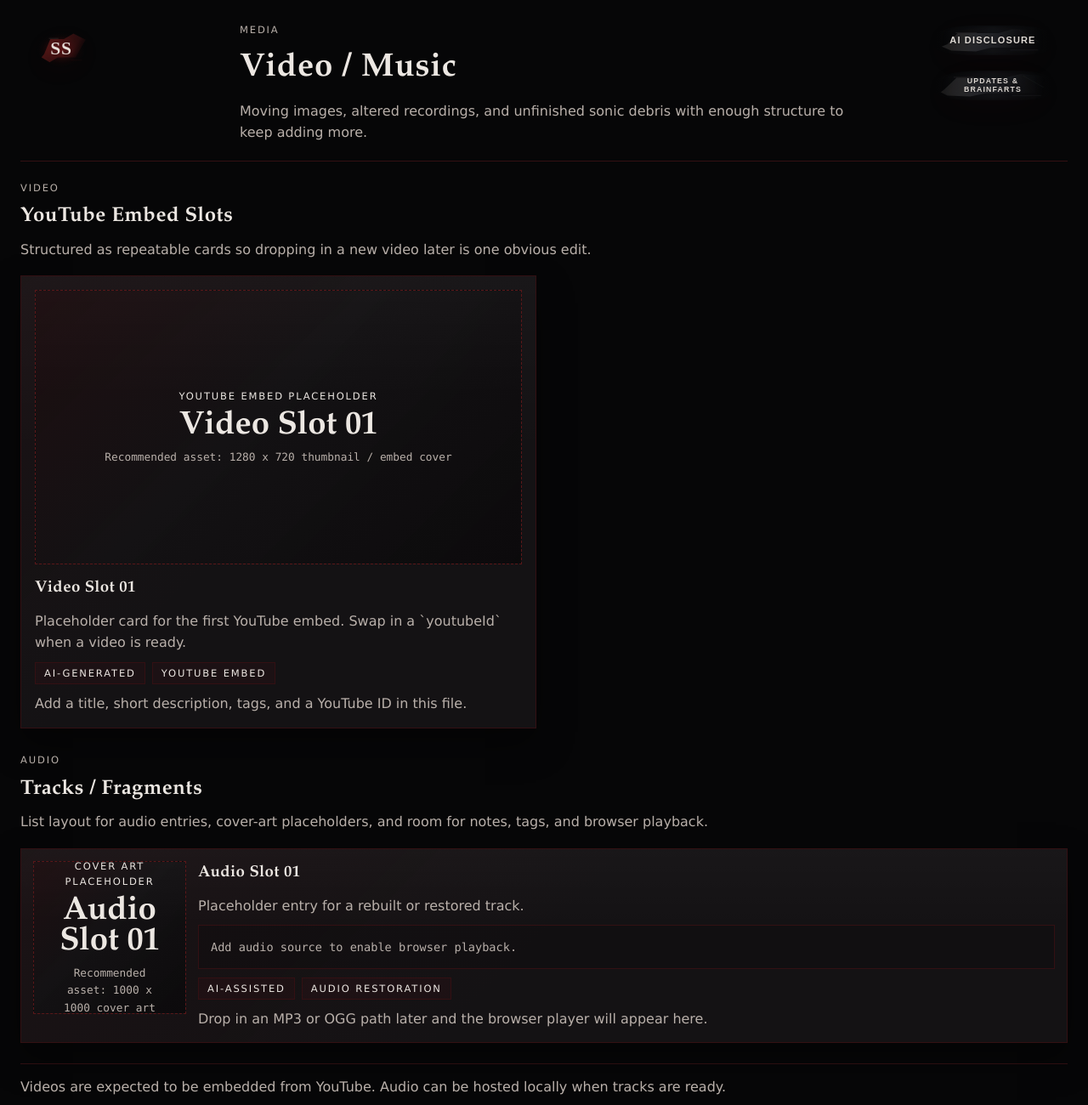
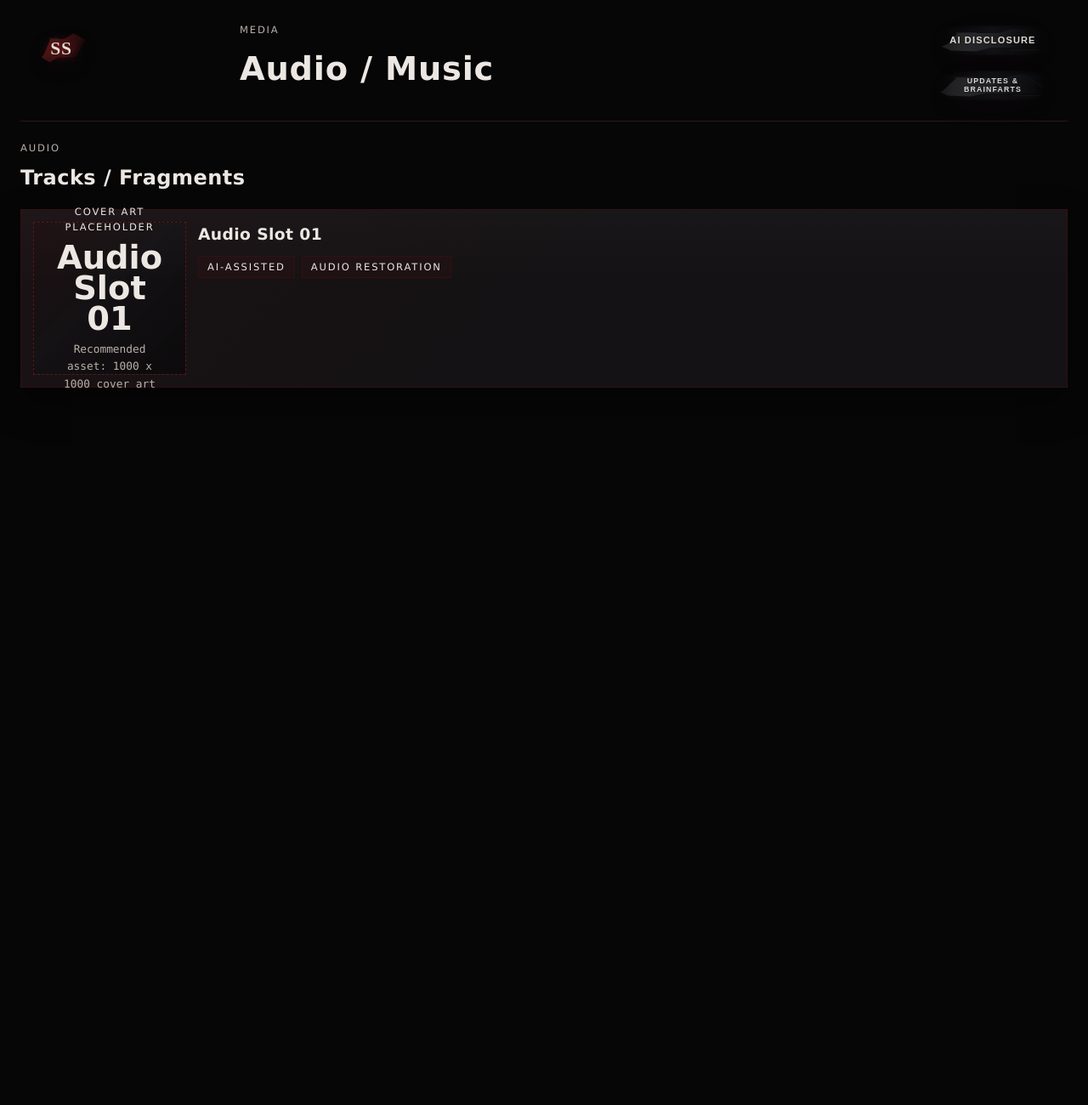
Before and after one commit to Shadowself70/shadowself, a plain HTML site: page media.html in a window 1280 px wide. Shown: the whole page at 85% size. After the commit the page ends 800 px from the top, so only its background shows below. Drawn offline with Linux system fonts and the light colour scheme.

Commit message:
Polish page copy and typography

```diff
--- a/css/styles.css
+++ b/css/styles.css
@@ -11,7 +11,7 @@
   --line: #331013;
   --line-bright: #5a1719;
   --shadow: 0 18px 40px rgba(0, 0, 0, 0.4);
-  --display-font: "Palatino Linotype", "Book Antiqua", Palatino, serif;
+  --display-font: "Lucida Sans Unicode", "Lucida Grande", sans-serif;
   --body-font: "Lucida Sans Unicode", "Lucida Grande", sans-serif;
   --mono-font: Consolas, "Courier New", monospace;
   --shell-width: min(1400px, calc(100vw - 48px));
--- a/js/data/site-data.js
+++ b/js/data/site-data.js
@@ -14,21 +14,21 @@ window.SHADOWSELF_DATA = {
     videos: [
       {
         title: "Video Slot 01",
-        description: "Placeholder card for the first YouTube embed. Swap in a `youtubeId` when a video is ready.",
+        description: "",
         youtubeId: "",
         placeholderDimensions: "1280 x 720 thumbnail / embed cover",
         tags: ["AI-generated", "YouTube embed"],
-        notes: "Add a title, short description, tags, and a YouTube ID in this file."
+        notes: ""
       }
     ],
     audio: [
       {
         title: "Audio Slot 01",
-        description: "Placeholder entry for a rebuilt or restored track.",
+        description: "",
         coverDimensions: "1000 x 1000 cover art",
         audioSrc: "",
         tags: ["AI-assisted", "audio restoration"],
-        notes: "Drop in an MP3 or OGG path later and the browser player will appear here."
+        notes: ""
       }
     ]
   },
@@ -37,7 +37,7 @@ window.SHADOWSELF_DATA = {
     {
       id: "clarchon",
       title: "Clarchon",
-      summary: "First linked project slot. Launch points outward; the info panel stays short and local.",
+      summary: "",
       imageDimensions: "1200 x 900 cover art or screenshot",
       launchUrl: "https://clarchon.com",
       launchLabel: "Launch",
@@ -45,8 +45,7 @@ window.SHADOWSELF_DATA = {
       status: ["playable"],
       infoTitle: "Clarchon",
       infoBody: [
-        "Info goes here.",
-        "Replace this with a short project description when you are ready."
+        "Details to come."
       ]
     }
   ],
--- a/js/main.js
+++ b/js/main.js
@@ -81,7 +81,7 @@
             ${mediaFrame}
             <div class="video-copy">
               <h3>${escapeHtml(video.title)}</h3>
-              <p>${escapeHtml(video.description)}</p>
+              ${video.description ? `<p>${escapeHtml(video.description)}</p>` : ""}
               ${renderTags(video.tags)}
               ${video.notes ? `<p>${escapeHtml(video.notes)}</p>` : ""}
             </div>
@@ -110,7 +110,7 @@
             </div>
           `
           : `
-            <div class="audio-empty">Add audio source to enable browser playback.</div>
+
           `;
 
         return `
@@ -122,7 +122,7 @@
             </div>
             <div class="audio-entry-copy">
               <h3>${escapeHtml(entry.title)}</h3>
-              <p>${escapeHtml(entry.description)}</p>
+              ${entry.description ? `<p>${escapeHtml(entry.description)}</p>` : ""}
               ${audioShell}
               ${renderTags(entry.tags)}
               ${entry.notes ? `<p>${escapeHtml(entry.notes)}</p>` : ""}
@@ -163,7 +163,7 @@
             </div>
             <div class="project-card-body">
               <h3>${escapeHtml(project.title)}</h3>
-              <p>${escapeHtml(project.summary)}</p>
+              ${project.summary ? `<p>${escapeHtml(project.summary)}</p>` : ""}
               ${renderStatuses(project.status)}
             </div>
             <div class="project-actions">
--- a/media.html
+++ b/media.html
@@ -6,7 +6,7 @@
   <title>Shadowself | Media</title>
   <meta
     name="description"
-    content="Browse Shadowself video and music experiments, from YouTube embeds to audio fragments."
+    content="Browse Shadowself audio experiments, fragments, and rebuilt recordings."
   >
   <link rel="stylesheet" href="css/styles.css">
   <script defer src="js/data/site-data.js"></script>
@@ -21,10 +21,7 @@
 
       <div class="page-heading">
         <p class="eyebrow">Media</p>
-        <h1>Video / Music</h1>
-        <p>
-          Moving images, altered recordings, and unfinished sonic debris with enough structure to keep adding more.
-        </p>
+        <h1>Audio / Music</h1>
       </div>
 
       <div class="header-actions">
@@ -40,26 +37,12 @@
     <main class="page-main">
       <section class="section-block">
         <div class="section-heading">
-          <p class="eyebrow">Video</p>
-          <h2>YouTube Embed Slots</h2>
-          <p>Structured as repeatable cards so dropping in a new video later is one obvious edit.</p>
-        </div>
-        <div id="video-grid" class="media-grid"></div>
-      </section>
-
-      <section class="section-block">
-        <div class="section-heading">
           <p class="eyebrow">Audio</p>
           <h2>Tracks / Fragments</h2>
-          <p>List layout for audio entries, cover-art placeholders, and room for notes, tags, and browser playback.</p>
         </div>
         <div id="audio-list" class="audio-list"></div>
       </section>
     </main>
-
-    <footer class="site-footer">
-      <p>Videos are expected to be embedded from YouTube. Audio can be hosted locally when tracks are ready.</p>
-    </footer>
   </div>
 </body>
 </html>
```
Also changed, not shown: games-software.html (+0 -6 lines), updates.html (+0 -4 lines).
